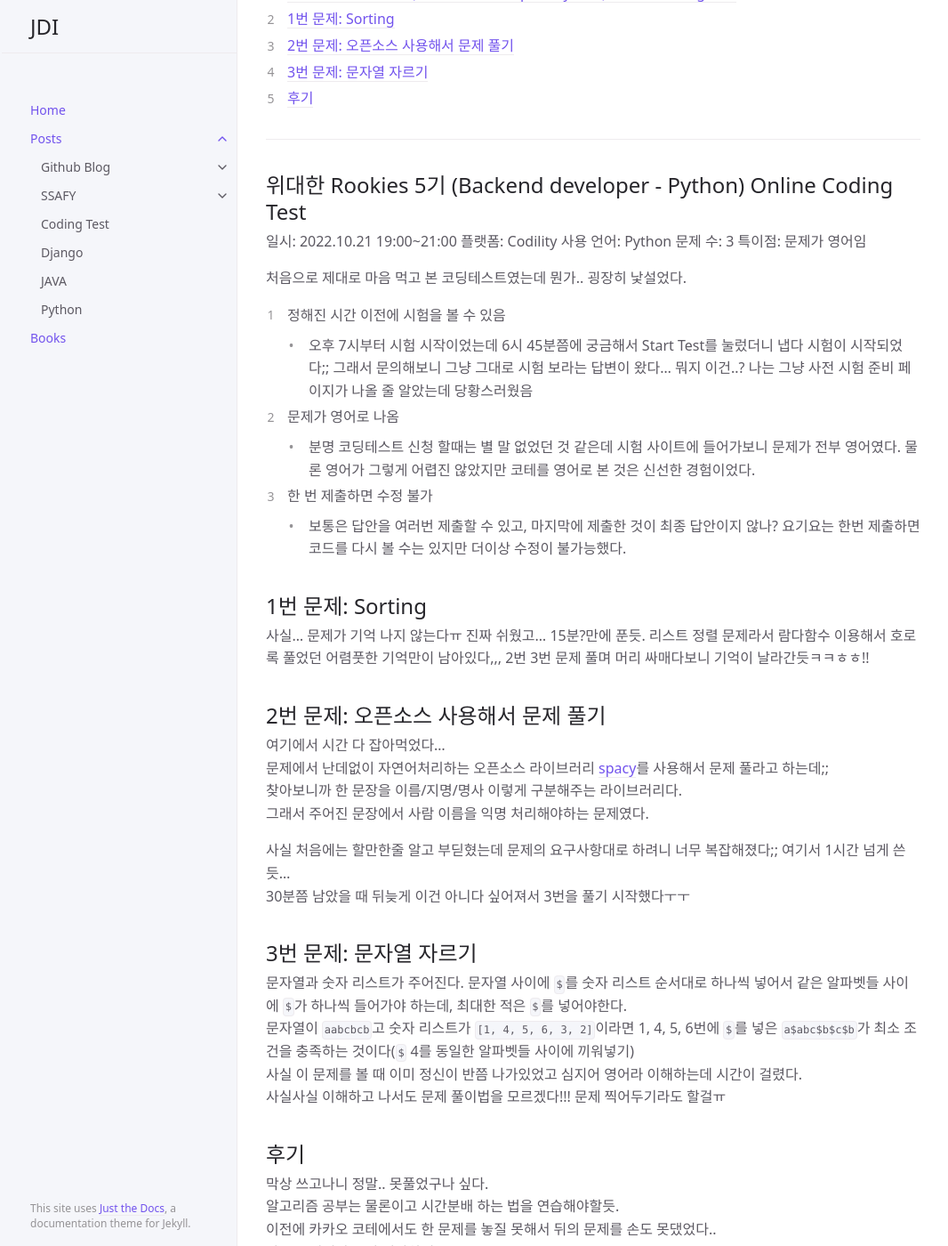
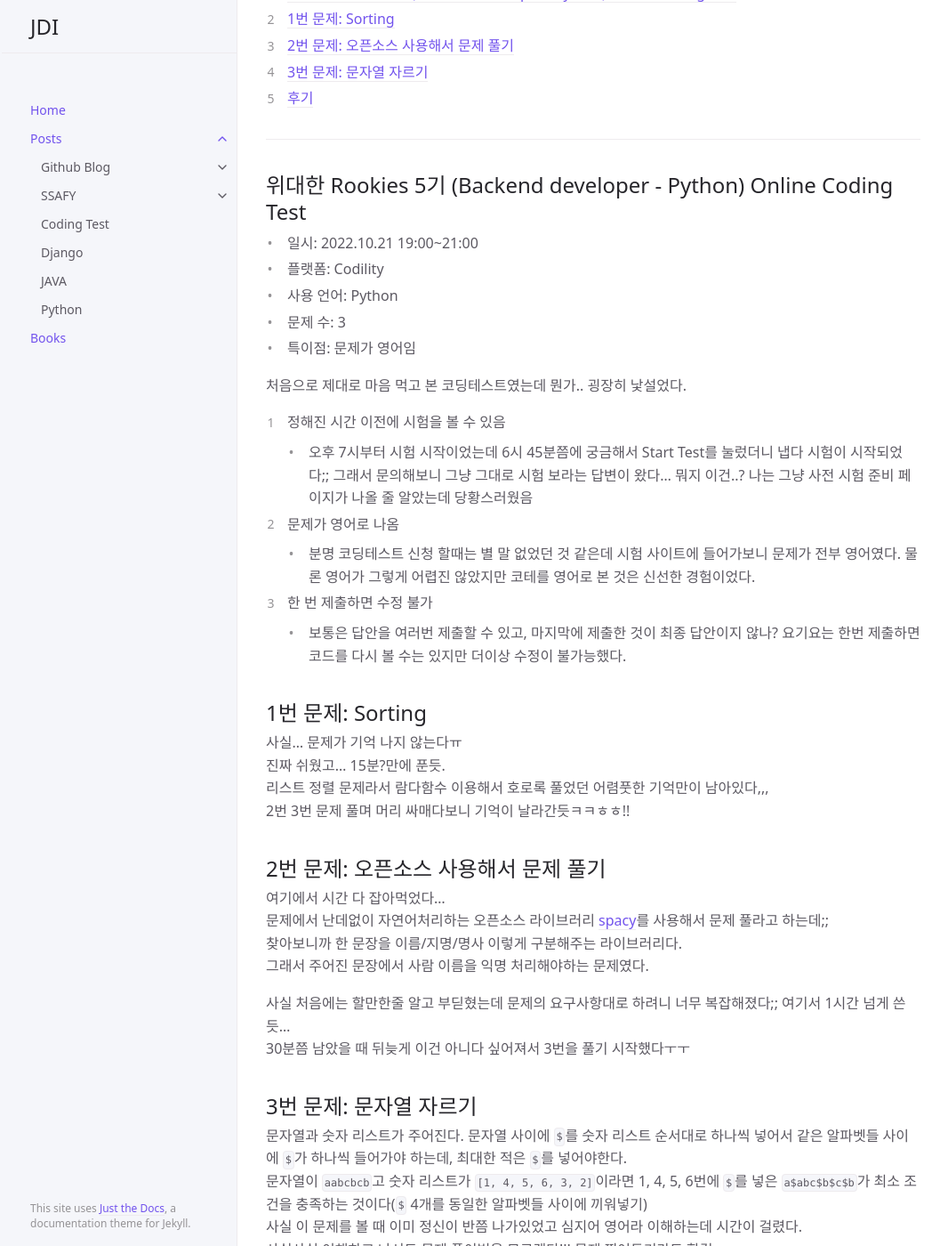
Before and after one commit to manchott/manchott-manchott.github.io, a Jekyll site: the page built from docs/posts/coding-test/2022_10_23_yogiyo.md, in a window 1280 px wide and 1400 px high, scrolled down 211 px. Shown: the whole window at 89% size, without its empty margins (105-1171 px from the left). Built offline with Jekyll 4.4.1, drawn with Linux system fonts in a browser that asks for light colours; part of the change alters nothing that is shown.

Commit message:
update post

```diff
--- a/docs/posts/coding-test/2022_10_23_yogiyo.md
+++ b/docs/posts/coding-test/2022_10_23_yogiyo.md
@@ -18,11 +18,11 @@ last_modified_date: 2022-10-23
 ---
 
 ## 위대한 Rookies 5기 (Backend developer - Python) Online Coding Test
-일시: 2022.10.21 19:00~21:00
-플랫폼: Codility
-사용 언어: Python
-문제 수: 3
-특이점: 문제가 영어임
+* 일시: 2022.10.21 19:00~21:00
+* 플랫폼: Codility
+* 사용 언어: Python
+* 문제 수: 3
+* 특이점: 문제가 영어임
 
 처음으로 제대로 마음 먹고 본 코딩테스트였는데 뭔가.. 굉장히 낯설었다.
 1. 정해진 시간 이전에 시험을 볼 수 있음
@@ -50,7 +50,7 @@ last_modified_date: 2022-10-23
 
 ## 3번 문제: 문자열 자르기
 문자열과 숫자 리스트가 주어진다. 문자열 사이에 `$`를 숫자 리스트 순서대로 하나씩 넣어서 같은 알파벳들 사이에 `$`가 하나씩 들어가야 하는데, 최대한 적은 `$`를 넣어야한다.
-문자열이 `aabcbcb`고 숫자 리스트가 `[1, 4, 5, 6, 3, 2]`이라면 1, 4, 5, 6번에 `$`를 넣은 `a$abc$b$c$b`가 최소 조건을 충족하는 것이다(`$` 4를 동일한 알파벳들 사이에 끼워넣기)
+문자열이 `aabcbcb`고 숫자 리스트가 `[1, 4, 5, 6, 3, 2]`이라면 1, 4, 5, 6번에 `$`를 넣은 `a$abc$b$c$b`가 최소 조건을 충족하는 것이다(`$` 4개를 동일한 알파벳들 사이에 끼워넣기)
 사실 이 문제를 볼 때 이미 정신이 반쯤 나가있었고 심지어 영어라 이해하는데 시간이 걸렸다.
 사실사실 이해하고 나서도 문제 풀이법을 모르겠다!!! 문제 찍어두기라도 할걸ㅠ
 
```
